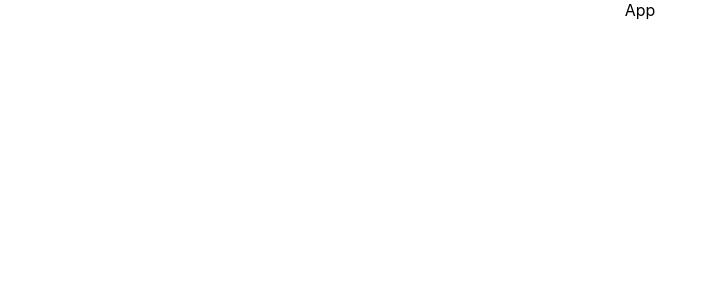
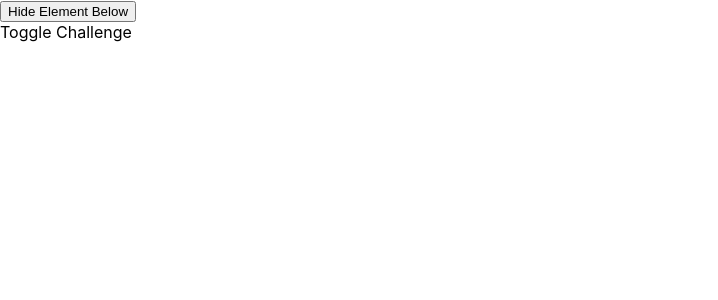
Before and after one commit to jsmithb117/react-challenges, a React (Create React App) app: page / in a window 1280 px wide. Shown: the top 300 px of the page, without its empty margins (0-718 px from the left). Built offline with nearby package versions, Linux system fonts and the light colour scheme.

Commit message:
Challenege complete

```diff
--- a/src/App.js
+++ b/src/App.js
@@ -1,10 +1,19 @@
 import './App.css';
+import { useState } from 'react';
 
 function App() {
+  const [hide, setHide] = useState(false);
+
+  function clickHandler() {
+    setHide(!hide)
+  }
+
   return (
-    <div className="App">
-      App
-    </div>
+    <>
+      <button onClick={clickHandler}>Hide Element Below</button>
+
+      <div hidden={hide}>Toggle Challenge</div>
+    </>
   );
 }
 
```
Also changed, not shown: 1 other file (tests, documents, lock files or other folders).
